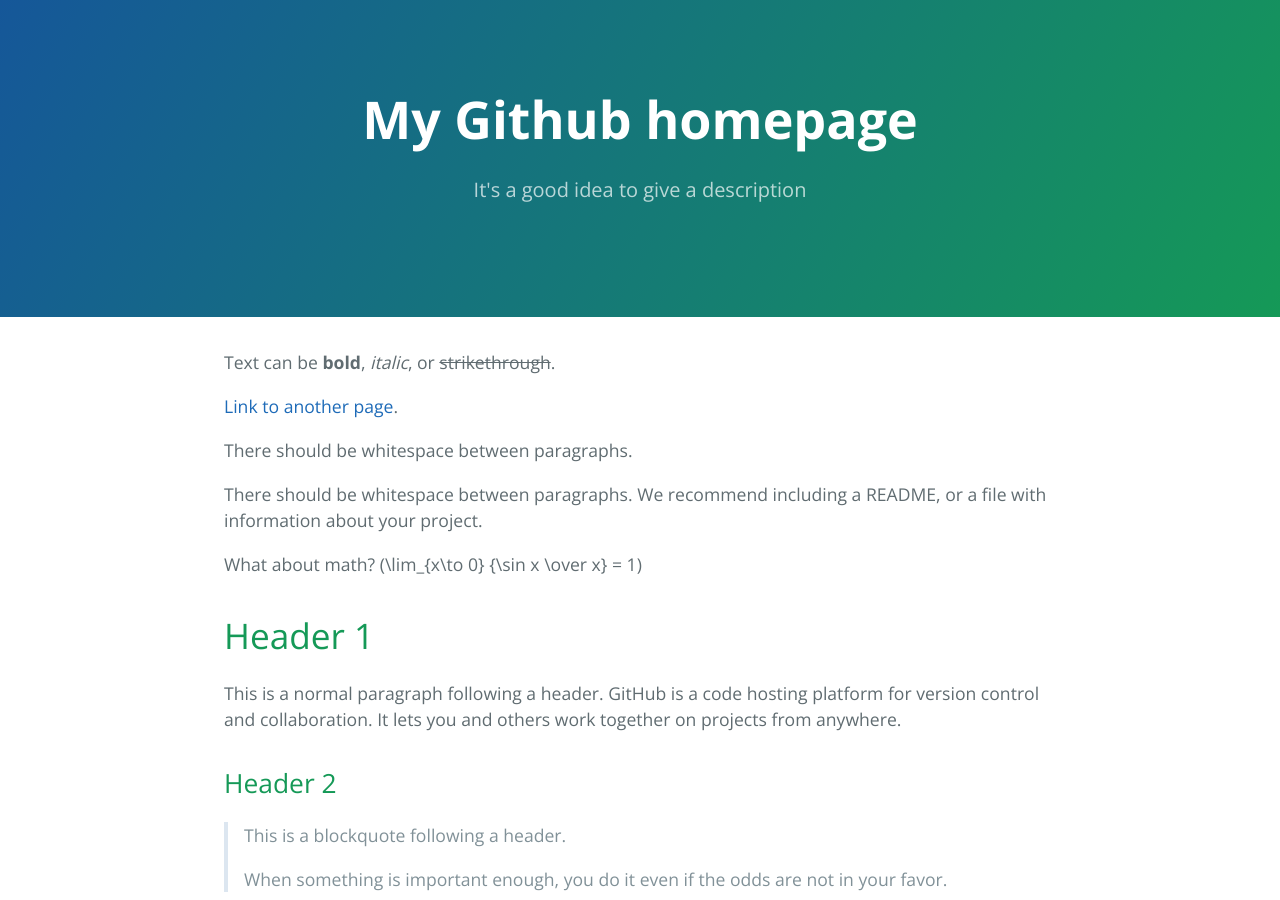
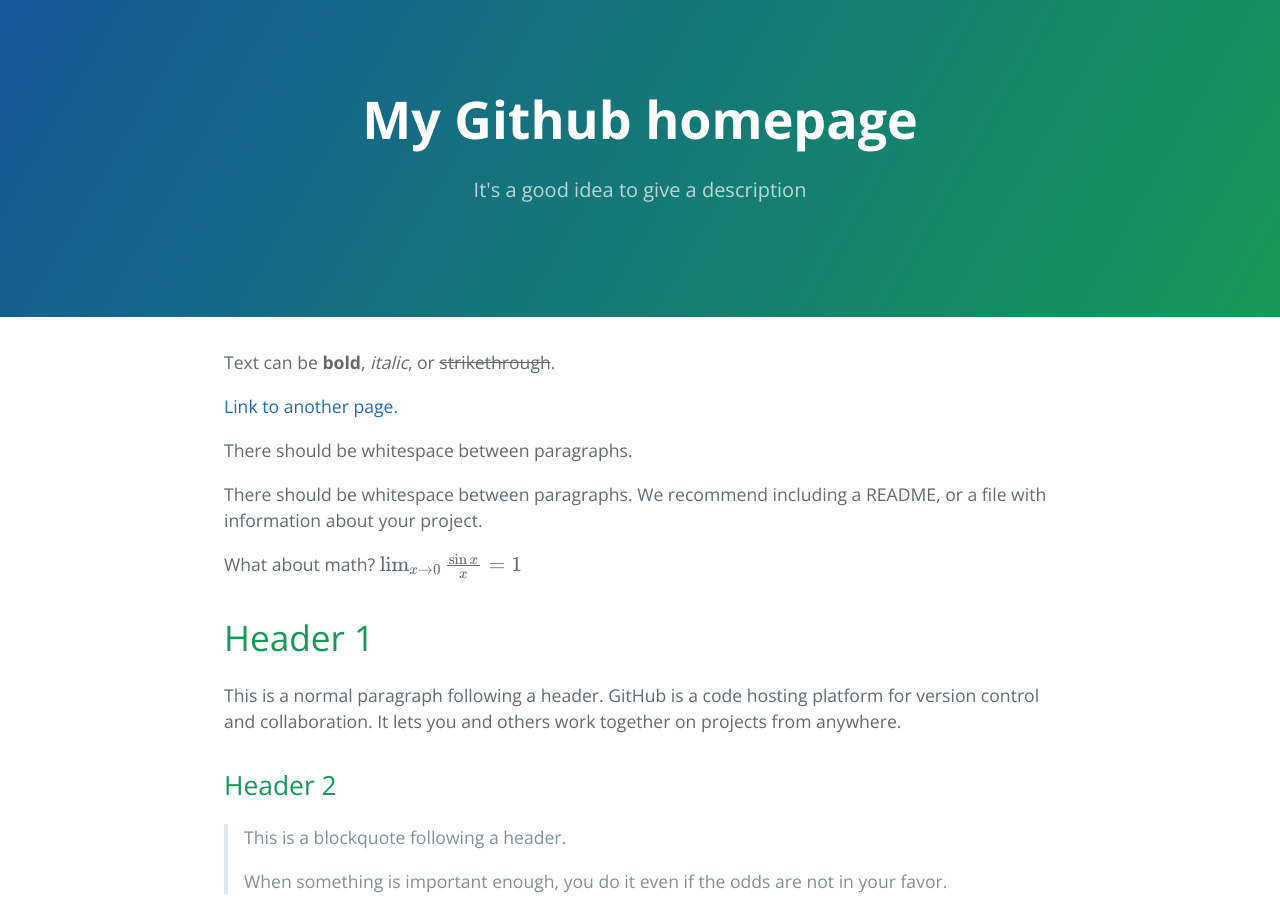
Before and after one commit to zardav/zardav.github.io, a Jekyll site: the page built from index.md, in a window 1280 px wide and 900 px high. Built offline with Jekyll 4.4.1, drawn with Linux system fonts in a browser that asks for light colours; Markdown is read by kramdown in place of the engine named in the settings; formulas are drawn with MathJax 3.

```diff
--- a/_config.yml
+++ b/_config.yml
@@ -4,7 +4,7 @@ theme: jekyll-theme-cayman
 lsi: false
 safe: true
 incremental: false
-markdown: CommonMarkGhPages
+markdown: kramdown
 highlighter: rouge
 gist:
   noscript: false
--- a/index.md
+++ b/index.md
@@ -10,7 +10,7 @@ There should be whitespace between paragraphs.
 
 There should be whitespace between paragraphs. We recommend including a README, or a file with information about your project.
 
-What about math? \(\lim_{x\to 0} {\sin x \over x} = 1\)
+What about math? $$\lim_{x\to 0} {\sin x \over x} = 1$$
 
 # Header 1
 
```
